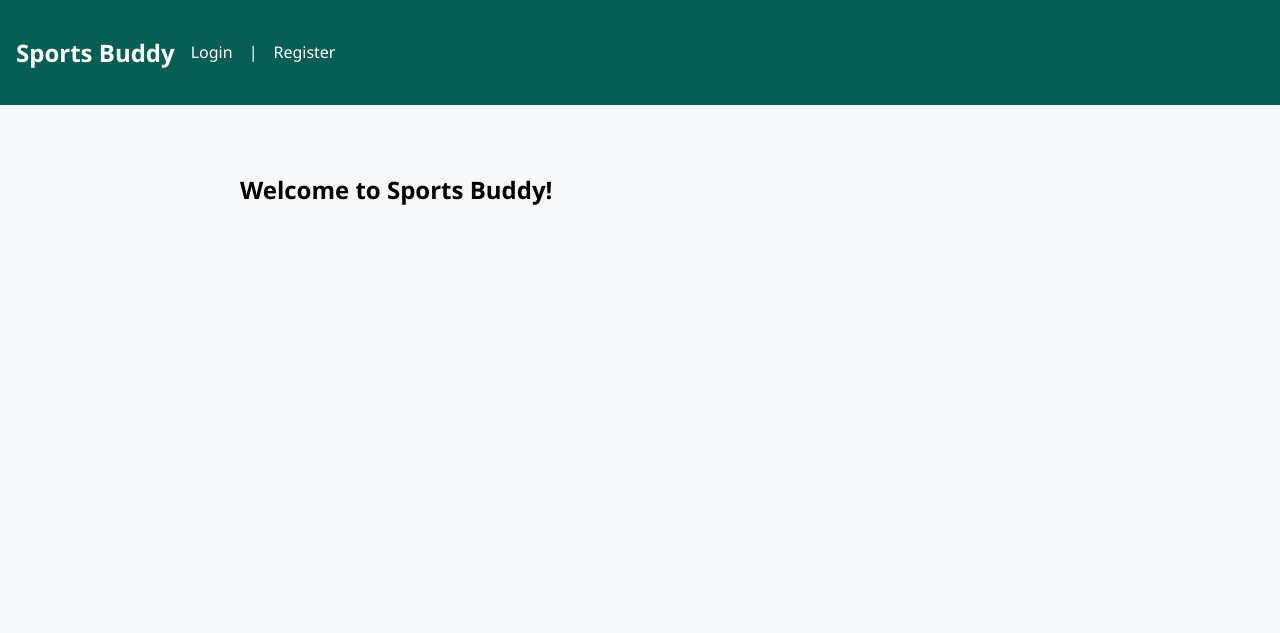
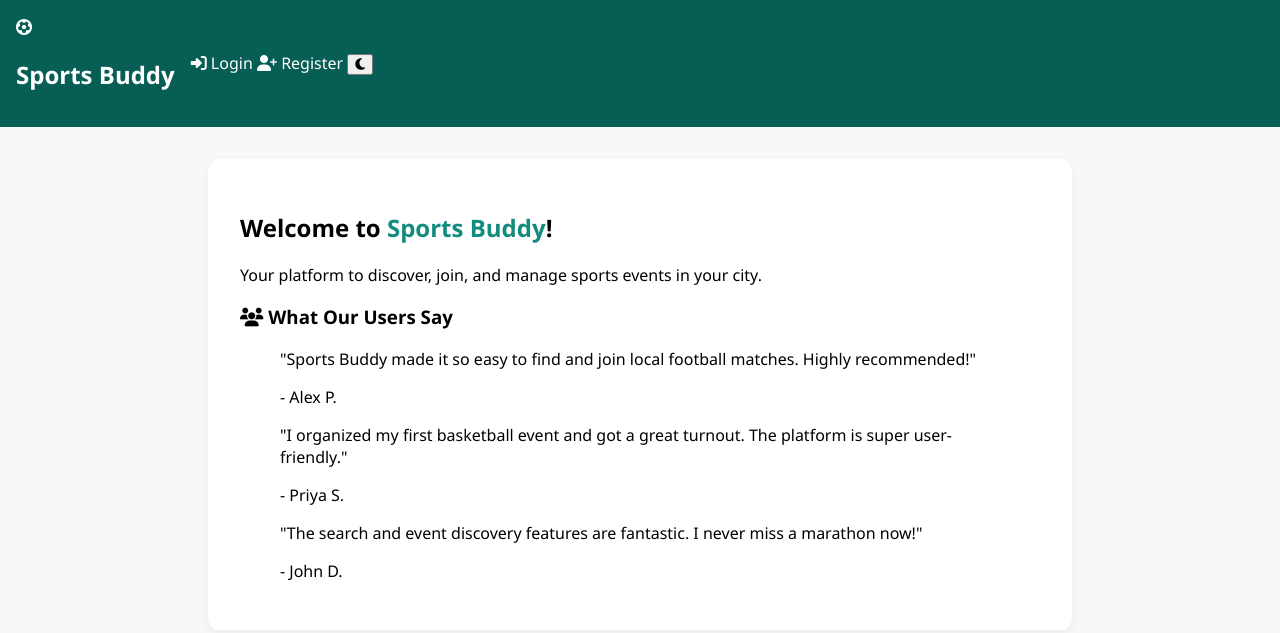
Before and after one commit to ankit3106/Sports-Buddy, a website: page index.html in a window 1280 px wide. Drawn offline with Linux system fonts and the light colour scheme.

Commit message:
index page correctly implemented

```diff
--- a/index.html
+++ b/index.html
@@ -1,12 +1,80 @@
 <!DOCTYPE html>
 <html lang="en">
+
 <head>
   <meta charset="UTF-8">
   <title>Sports Buddy</title>
   <link rel="stylesheet" href="css/style.css">
+  <link rel="stylesheet" href="https://cdnjs.cloudflare.com/ajax/libs/font-awesome/6.4.0/css/all.min.css">
 </head>
+
 <body>
-  <nav><h1>Sports Buddy</h1> <a href="login.html">Login</a> | <a href="register.html">Register</a></nav>
-  <main><h2>Welcome to Sports Buddy!</h2></main>
+  <nav>
+    <div class="nav-title">
+      <i class="fas fa-futbol"></i>
+      <h1>Sports Buddy</h1>
+    </div>
+    <div class="nav-links">
+      <a href="login.html" title="Login"><i class="fas fa-sign-in-alt"></i> Login</a>
+      <a href="register.html" title="Register"><i class="fas fa-user-plus"></i> Register</a>
+      <button id="dark-toggle" class="dark-toggle" title="Toggle dark mode">
+        <i class="fas fa-moon"></i>
+      </button>
+    </div>
+  </nav>
+  <main class="card">
+    <h2>Welcome to <span style="color:#128c7e">Sports Buddy</span>!</h2>
+    <p>Your platform to discover, join, and manage sports events in your city.</p>
+
+    <!-- Testimonials -->
+    <section class="testimonials">
+      <h3><i class="fas fa-users"></i> What Our Users Say</h3>
+      <div class="testimonial-list">
+        <blockquote>
+          <p>"Sports Buddy made it so easy to find and join local football matches. Highly recommended!"</p>
+          <footer>- Alex P.</footer>
+        </blockquote>
+        <blockquote>
+          <p>"I organized my first basketball event and got a great turnout. The platform is super user-friendly."</p>
+          <footer>- Priya S.</footer>
+        </blockquote>
+        <blockquote>
+          <p>"The search and event discovery features are fantastic. I never miss a marathon now!"</p>
+          <footer>- John D.</footer>
+        </blockquote>
+      </div>
+    </section>
+  </main>
+  <script src="https://www.gstatic.com/firebasejs/8.10.1/firebase-app.js"></script>
+  <script src="https://www.gstatic.com/firebasejs/8.10.1/firebase-auth.js"></script>
+  <script src="https://www.gstatic.com/firebasejs/8.10.1/firebase-firestore.js"></script>
+  <script type="module" src="js/firebase-config.js"></script>
+  <script type="module">
+    import { db } from './js/firebase-config.js';
+
+    document.addEventListener('DOMContentLoaded', () => {
+      // Dark mode toggle
+      const toggleBtn = document.getElementById('dark-toggle');
+      const prefersDark = window.matchMedia('(prefers-color-scheme: dark)').matches;
+      if (localStorage.getItem('theme') === 'dark' || (!localStorage.getItem('theme') && prefersDark)) {
+        document.body.classList.add('dark');
+      }
+      if (toggleBtn) {
+        toggleBtn.addEventListener('click', () => {
+          document.body.classList.toggle('dark');
+          if (document.body.classList.contains('dark')) {
+            localStorage.setItem('theme', 'dark');
+          } else {
+            localStorage.setItem('theme', 'light');
+          }
+        });
+      }
+    });
+
+
+
+  </script>
+
 </body>
+
 </html>
```
